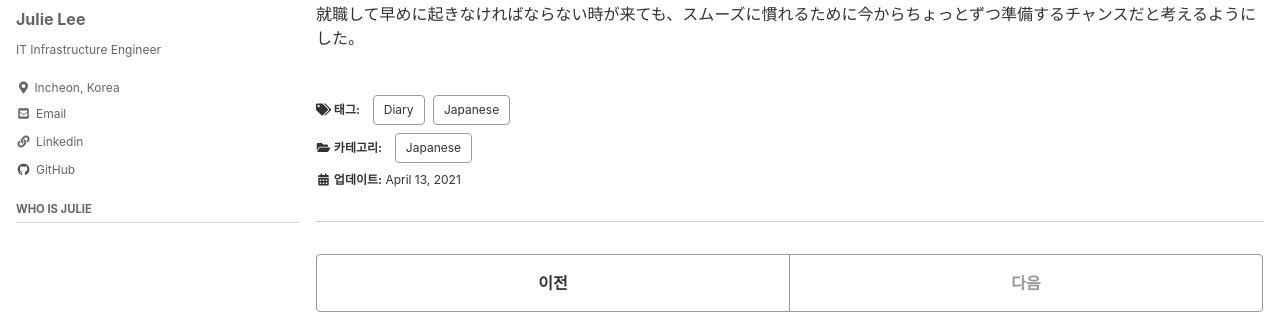
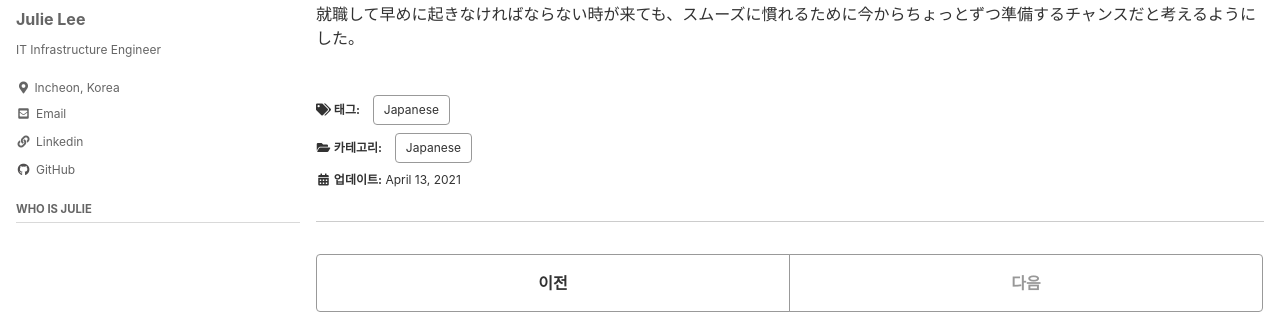
Before and after one commit to smilejulie0812/smilejulie0812.github.io, a Jekyll site: the page built from _posts/2021-04-13-japanesediary20210413.md, in a window 1280 px wide and 900 px high, scrolled down 423 px. Shown: the part 158-472 px from the top of the window. Built offline with Jekyll 4.4.1, drawn with Linux system fonts in a browser that asks for light colours; cached includes are drawn as plain includes.

Commit message:
Update 2021-04-13-japanesediary20210413.md

```diff
--- a/_posts/2021-04-13-japanesediary20210413.md
+++ b/_posts/2021-04-13-japanesediary20210413.md
@@ -5,7 +5,6 @@ categories:
   - Japanese
 tags:
   - Japanese
-  - Diary
 sidebar:
   nav: "docs"
 ---
```
